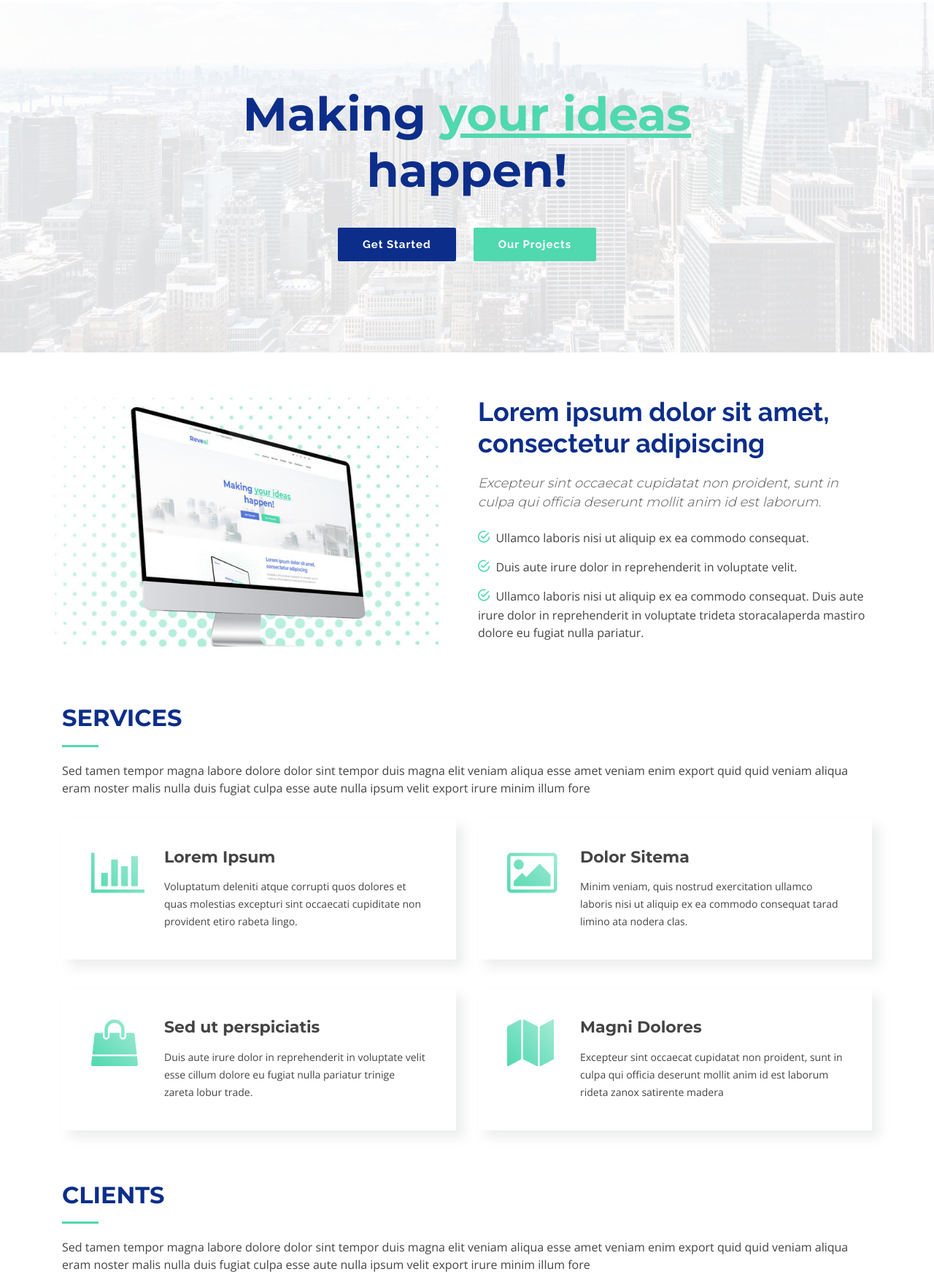
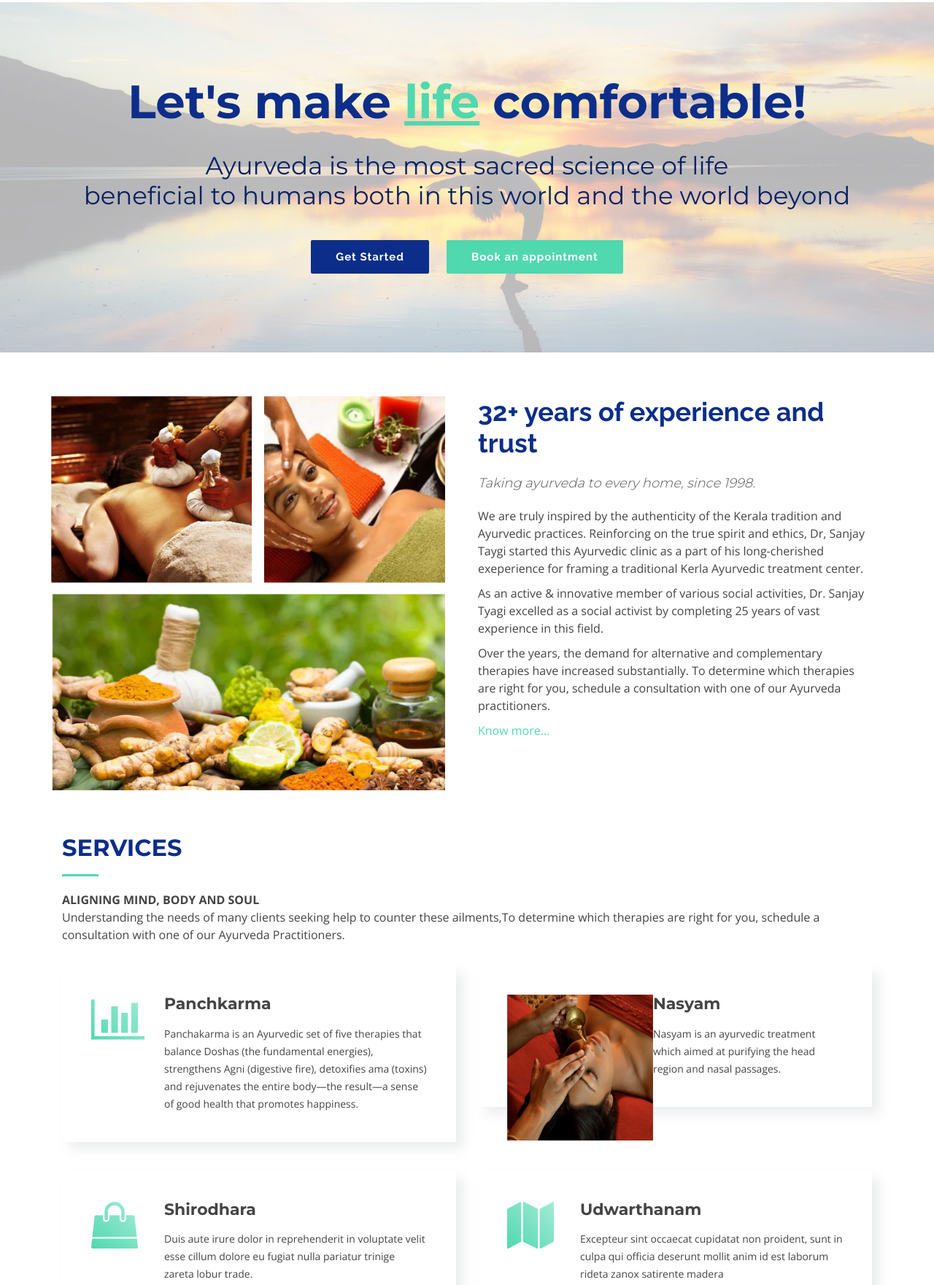
Before and after one commit to tyagit/aarogya-ayurveda, a plain HTML site: page index.html in a window 1280 px wide. Shown: the part 124-1885 px from the top of the page at 73% size. Drawn offline with nearby package versions, Linux system fonts and the light colour scheme; some packages are replaced by stand-ins of ours; files whose address does not match are found by name.

Commit message:
few changes

```diff
--- a/css/style.css
+++ b/css/style.css
@@ -147,6 +147,7 @@ h1, h2, h3, h4, h5, h6 {
 #header #logo img {
   padding: 0;
   margin: 0;
+  max-width: 200px;
 }
 
 @media (max-width: 768px) {
@@ -192,6 +193,13 @@ h1, h2, h3, h4, h5, h6 {
   margin-bottom: 30px;
   font-size: 64px;
   font-weight: 700;
+}
+
+#intro .intro-content h3 {
+  color: #0a2161;
+  margin-bottom: 30px;
+  font-size: 34px;
+  font-weight: 400;
 }
 
 #intro .intro-content h2 span {
--- a/index.html
+++ b/index.html
@@ -4,12 +4,19 @@
   <meta charset="utf-8">
   <title>Aarogya Ayurveda</title>
   <meta content="width=device-width, initial-scale=1.0" name="viewport">
+  <meta name="robots" content="max-image-preview:large">
   <meta content="" name="keywords">
   <meta content="" name="description">
+  <link rel="dns-prefetch" href="//fonts.googleapis.com">
+  <link rel="dns-prefetch" href="//s.w.org">
+  <link rel="alternate" type="application/rss+xml" title="Aarogyaayurveda » Feed" href="https://aarogyaayurveda.net/feed/">
 
   <!-- Favicons -->
-  <link href="img/favicon.png" rel="icon">
-  <link href="img/apple-touch-icon.png" rel="apple-touch-icon">
+  <link rel="icon" href="img/icon-32x32.png" sizes="32x32">
+  <link rel="icon" href="img/icon-192x192.png" sizes="192x192">
+  <link rel="apple-touch-icon" href="img/icon-180x180.png">
+
+  <meta name="msapplication-TileImage" content="https://aarogyaayurveda.net/wp-content/uploads/2021/09/cropped-cropped-ll-270x270.png">
 
   <!-- Google Fonts -->
   <link href="https://fonts.googleapis.com/css?family=Open+Sans:300,300i,400,400i,700,700i|Raleway:300,400,500,700,800|Montserrat:300,400,700" rel="stylesheet">
@@ -28,12 +35,6 @@
   <!-- Main Stylesheet File -->
   <link href="css/style.css" rel="stylesheet">
 
-  <!-- =======================================================
-    Theme Name: Reveal
-    Theme URL: https://bootstrapmade.com/reveal-bootstrap-corporate-template/
-    Author: BootstrapMade.com
-    License: https://bootstrapmade.com/license/
-  ======================================================= -->
 </head>
 
 <body id="body">
@@ -44,8 +45,8 @@
   <section id="topbar" class="d-none d-lg-block">
     <div class="container clearfix">
       <div class="contact-info float-left">
-        <i class="fa fa-envelope-o"></i> <a href="mailto:contact@example.com">contact@example.com</a>
-        <i class="fa fa-phone"></i> +1 5589 55488 55
+        <i class="fa fa-envelope-o"></i> <a href="mailto:styagi.dr@gmail.com">styagi.dr@gmail.com</a>
+        <i class="fa fa-phone"></i> +91 9313-772-867
       </div>
       <div class="social-links float-right">
         <a href="#" class="twitter"><i class="fa fa-twitter"></i></a>
@@ -64,15 +65,15 @@
     <div class="container">
 
       <div id="logo" class="pull-left">
-        <h1><a href="#body" class="scrollto">Reve<span>al</span></a></h1>
+        <!-- <h1><a href="#body" class="scrollto">Aarogya-<span>Ayurveda</span></a></h1> -->
         <!-- Uncomment below if you prefer to use an image logo -->
-        <!-- <a href="#body"><img src="img/logo.png" alt="" title="" /></a>-->
+        <a href="#body"><img src="img/Logo.jpeg" alt="" title="" /></a>
       </div>
 
       <nav id="nav-menu-container">
         <ul class="nav-menu">
           <li class="menu-active"><a href="#body">Home</a></li>
-          <li><a href="#about">About Us</a></li>
+          <li><a href="#about">Why Us</a></li>
           <li><a href="#services">Services</a></li>
           <li><a href="#portfolio">Portfolio</a></li>
           <li><a href="#team">Team</a></li>
@@ -96,19 +97,19 @@
   <section id="intro">
 
     <div class="intro-content">
-      <h2>Making <span>your ideas</span><br>happen!</h2>
+      <h2>Let's make <span>life</span> comfortable!</h2>
+      <h3>Ayurveda is the most sacred science of life<br> beneficial to humans both in this world and the world beyond</h3>
       <div>
         <a href="#about" class="btn-get-started scrollto">Get Started</a>
-        <a href="#portfolio" class="btn-projects scrollto">Our Projects</a>
+        <a href="#contact" class="btn-projects scrollto">Book an appointment</a>
       </div>
     </div>
 
     <div id="intro-carousel" class="owl-carousel" >
-      <div class="item" style="background-image: url('img/intro-carousel/1.jpg');"></div>
-      <div class="item" style="background-image: url('img/intro-carousel/2.jpg');"></div>
-      <div class="item" style="background-image: url('img/intro-carousel/3.jpg');"></div>
-      <div class="item" style="background-image: url('img/intro-carousel/4.jpg');"></div>
-      <div class="item" style="background-image: url('img/intro-carousel/5.jpg');"></div>
+      <div class="item" style="background-image: url('img/intro-carousel/S1.jpeg');"></div>
+      <div class="item" style="background-image: url('img/intro-carousel/S2.jpeg');"></div>
+      <div class="item" style="background-image: url('img/intro-carousel/S3.jpeg');"></div>
+
     </div>
 
   </section><!-- #intro -->
@@ -122,17 +123,23 @@
       <div class="container">
         <div class="row">
           <div class="col-lg-6 about-img">
-            <img src="img/about-img.jpg" alt="">
+            <img src="img/panchkarma.jpeg" alt="">
           </div>
 
           <div class="col-lg-6 content">
-            <h2>Lorem ipsum dolor sit amet, consectetur adipiscing</h2>
-            <h3>Excepteur sint occaecat cupidatat non proident, sunt in culpa qui officia deserunt mollit anim id est laborum.</h3>
+            <h2>32+ years of experience and trust</h2>
+            <h3>Taking ayurveda to every home, since 1998.</h3>
 
             <ul>
-              <li><i class="ion-android-checkmark-circle"></i> Ullamco laboris nisi ut aliquip ex ea commodo consequat.</li>
-              <li><i class="ion-android-checkmark-circle"></i> Duis aute irure dolor in reprehenderit in voluptate velit.</li>
-              <li><i class="ion-android-checkmark-circle"></i> Ullamco laboris nisi ut aliquip ex ea commodo consequat. Duis aute irure dolor in reprehenderit in voluptate trideta storacalaperda mastiro dolore eu fugiat nulla pariatur.</li>
+              <li>We are truly inspired by the authenticity of the Kerala tradition and Ayurvedic practices. Reinforcing on the true spirit and ethics, Dr, Sanjay Taygi started this Ayurvedic clinic as a part of his long-cherished exeperience for framing a traditional Kerla Ayurvedic treatment center.</li>
+              <li>As an active & innovative member of various social activities, Dr. Sanjay Tyagi excelled as
+                a social activist by completing 25 years of vast experience in this field.
+              </li>
+              <li>
+                Over the years, the demand for alternative and complementary therapies have increased substantially.
+                To determine which therapies are right for you, schedule a consultation with one of our Ayurveda practitioners.
+              </li>
+              <li><a href="#">Know more...</a></li>
             </ul>
 
           </div>
@@ -148,7 +155,8 @@
       <div class="container">
         <div class="section-header">
           <h2>Services</h2>
-          <p>Sed tamen tempor magna labore dolore dolor sint tempor duis magna elit veniam aliqua esse amet veniam enim export quid quid veniam aliqua eram noster malis nulla duis fugiat culpa esse aute nulla ipsum velit export irure minim illum fore</p>
+          <p><b>ALIGNING MIND, BODY AND SOUL</b></p>
+          <p>Understanding the needs of many clients seeking help to counter these ailments,To determine which therapies are right for you, schedule a consultation with one of our Ayurveda Practitioners.</p>
         </div>
 
         <div class="row">
@@ -156,23 +164,23 @@
           <div class="col-lg-6">
             <div class="box wow fadeInLeft">
               <div class="icon"><i class="fa fa-bar-chart"></i></div>
-              <h4 class="title"><a href="">Lorem Ipsum</a></h4>
-              <p class="description">Voluptatum deleniti atque corrupti quos dolores et quas molestias excepturi sint occaecati cupiditate non provident etiro rabeta lingo.</p>
+              <h4 class="title"><a href="">Panchkarma</a></h4>
+              <p class="description">Panchakarma is an Ayurvedic set of five therapies that balance Doshas (the fundamental energies), strengthens Agni (digestive fire), detoxifies ama (toxins) and rejuvenates the entire body—the result—a sense of good health that promotes happiness.</p>
             </div>
           </div>
 
           <div class="col-lg-6">
             <div class="box wow fadeInRight">
-              <div class="icon"><i class="fa fa-picture-o"></i></div>
-              <h4 class="title"><a href="">Dolor Sitema</a></h4>
-              <p class="description">Minim veniam, quis nostrud exercitation ullamco laboris nisi ut aliquip ex ea commodo consequat tarad limino ata nodera clas.</p>
+              <div class="icon"><img alt="Nasyam" src="img/nasyam.jpeg" width="200px" height="200px"></img></div>
+              <h4 class="title"><a href="">Nasyam</a></h4>
+              <p class="description">Nasyam is an ayurvedic treatment which aimed at purifying the head region and nasal passages.</p>
             </div>
           </div>
 
           <div class="col-lg-6">
             <div class="box wow fadeInLeft" data-wow-delay="0.2s">
               <div class="icon"><i class="fa fa-shopping-bag"></i></div>
-              <h4 class="title"><a href="">Sed ut perspiciatis</a></h4>
+              <h4 class="title"><a href="">Shirodhara</a></h4>
               <p class="description">Duis aute irure dolor in reprehenderit in voluptate velit esse cillum dolore eu fugiat nulla pariatur trinige zareta lobur trade.</p>
             </div>
           </div>
@@ -180,7 +188,7 @@
           <div class="col-lg-6">
             <div class="box wow fadeInRight" data-wow-delay="0.2s">
               <div class="icon"><i class="fa fa-map"></i></div>
-              <h4 class="title"><a href="">Magni Dolores</a></h4>
+              <h4 class="title"><a href="">Udwarthanam</a></h4>
               <p class="description">Excepteur sint occaecat cupidatat non proident, sunt in culpa qui officia deserunt mollit anim id est laborum rideta zanox satirente madera</p>
             </div>
           </div>
@@ -193,7 +201,7 @@
     <!--==========================
       Clients Section
     ============================-->
-    <section id="clients" class="wow fadeInUp">
+    <!-- <section id="clients" class="wow fadeInUp">
       <div class="container">
         <div class="section-header">
           <h2>Clients</h2>
@@ -212,7 +220,8 @@
         </div>
 
       </div>
-    </section><!-- #clients -->
+    </section> -->
+    <!-- #clients -->
 
     <!--==========================
       Our Portfolio Section
@@ -319,7 +328,8 @@
         </div>
 
       </div>
-    </section><!-- #portfolio -->
+    </section>
+    <!-- #portfolio -->
 
     <!--==========================
       Testimonials Section
@@ -399,16 +409,20 @@
       <div class="container">
         <div class="row">
           <div class="col-lg-9 text-center text-lg-left">
-            <h3 class="cta-title">Call To Action</h3>
-            <p class="cta-text"> Duis aute irure dolor in reprehenderit in voluptate velit esse cillum dolore eu fugiat nulla pariatur. Excepteur sint occaecat cupidatat non proident, sunt in culpa qui officia deserunt mollit anim id est laborum.</p>
+            <h3 class="cta-title">Book an appointment</h3>
+            <p class="cta-text">
+              Understanding the needs of many clients seeking help to counter these ailments.<br>
+              To determine which therapies are right for you, schedule a consultation with one of our Ayurveda Practitioners.
+            </p>
           </div>
           <div class="col-lg-3 cta-btn-container text-center">
-            <a class="cta-btn align-middle" href="#">Call To Action</a>
+            <a class="cta-btn align-middle" href="#contact">Book an appointment</a>
           </div>
         </div>
 
       </div>
-    </section><!-- #call-to-action -->
+    </section>
+    <!-- #call-to-action -->
 
     <!--==========================
       Our Team Section
@@ -494,7 +508,8 @@
       <div class="container">
         <div class="section-header">
           <h2>Contact Us</h2>
-          <p>Sed tamen tempor magna labore dolore dolor sint tempor duis magna elit veniam aliqua esse amet veniam enim export quid quid veniam aliqua eram noster malis nulla duis fugiat culpa esse aute nulla ipsum velit export irure minim illum fore</p>
+          <p>Get in touch and let us know how we can help</p>
+          <p>Our team will be glad to help you with your questions.</p>
         </div>
 
         <div class="row contact-info">
@@ -503,7 +518,7 @@
             <div class="contact-address">
               <i class="ion-ios-location-outline"></i>
               <h3>Address</h3>
-              <address>A108 Adam Street, NY 535022, USA</address>
+              <address>Block 10, 62A, Sector 3, Rajendra Nagar, Sahibabad, Ghaziabad - 201005</address>
             </div>
           </div>
 
@@ -511,7 +526,8 @@
             <div class="contact-phone">
               <i class="ion-ios-telephone-outline"></i>
               <h3>Phone Number</h3>
-              <p><a href="tel:+155895548855">+1 5589 55488 55</a></p>
+              <p><a href="tel:+919313772867">+91 9313772867</a></p>
+              <p><a href="tel:+919873027398">+91 9873027398</a></p>
             </div>
           </div>
 
@@ -519,7 +535,7 @@
             <div class="contact-email">
               <i class="ion-ios-email-outline"></i>
               <h3>Email</h3>
-              <p><a href="mailto:info@example.com">info@example.com</a></p>
+              <p><a href="mailto:styagi.dr@gmail.com">styagi.dr@gmail.com</a></p>
             </div>
           </div>
 
@@ -528,7 +544,7 @@
 
       <div id="google-map" data-latitude="40.713732" data-longitude="-74.0092704"></div>
 
-      <div class="container">
+      <!-- <div class="container">
         <div class="form">
           <div id="sendmessage">Your message has been sent. Thank you!</div>
           <div id="errormessage"></div>
@@ -555,7 +571,7 @@
           </form>
         </div>
 
-      </div>
+      </div> -->
     </section><!-- #contact -->
 
   </main>
@@ -569,12 +585,6 @@
         &copy; Copyright <strong>Reveal</strong>. All Rights Reserved
       </div>
       <div class="credits">
-        <!--
-          All the links in the footer should remain intact.
-          You can delete the links only if you purchased the pro version.
-          Licensing information: https://bootstrapmade.com/license/
-          Purchase the pro version with working PHP/AJAX contact form: https://bootstrapmade.com/buy/?theme=Reveal
-        -->
         <a href="https://bootstrapmade.com/">Free Bootstrap Templates</a> by BootstrapMade
       </div>
     </div>
```
Also changed, not shown: img/Logo.jpeg (added), img/icon-180x180.png (added), img/icon-32x32.png (added), img/intro-carousel/S1.jpeg (added), img/intro-carousel/S2.jpeg (added), img/intro-carousel/S3.jpeg (added), img/nasyam.jpeg (added), img/panchkarma.jpeg (added), img/shirodhara.jpeg (added), img/udhwarthanam.jpeg (added), 3 other files.
